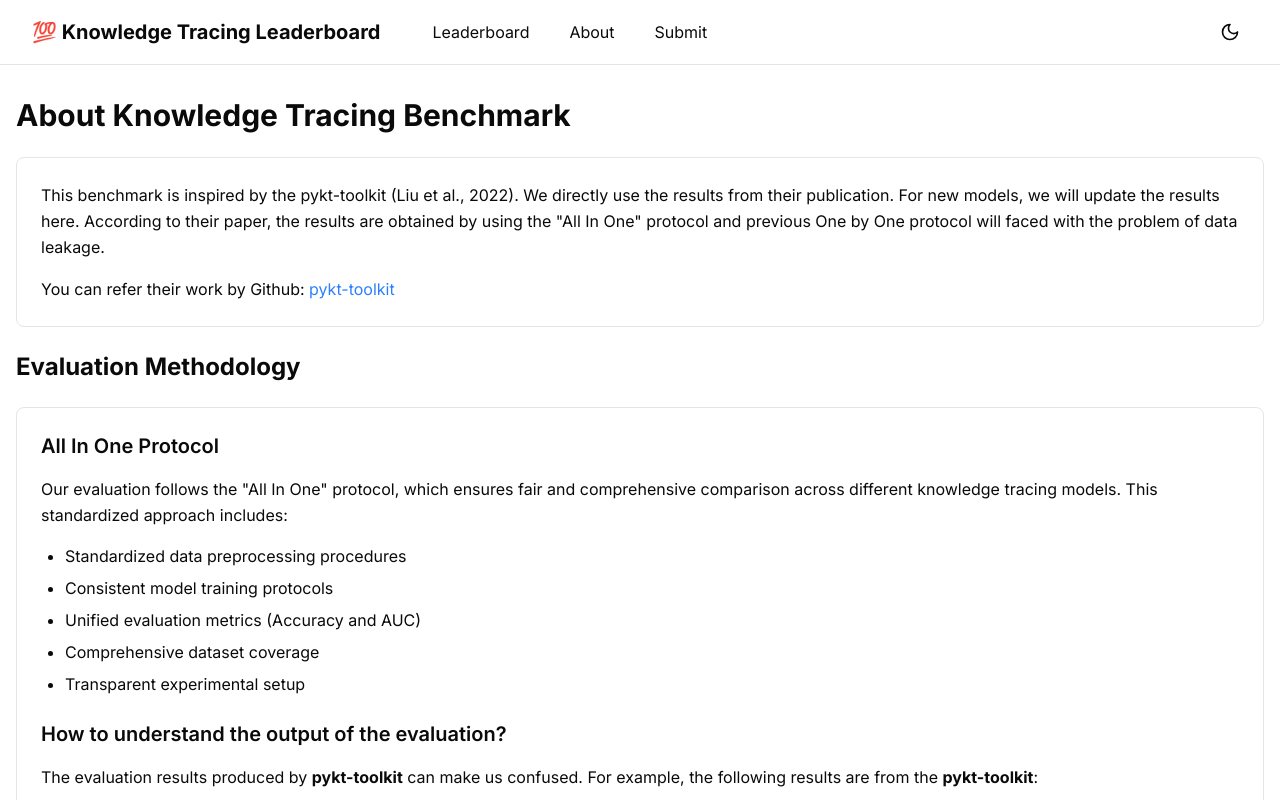
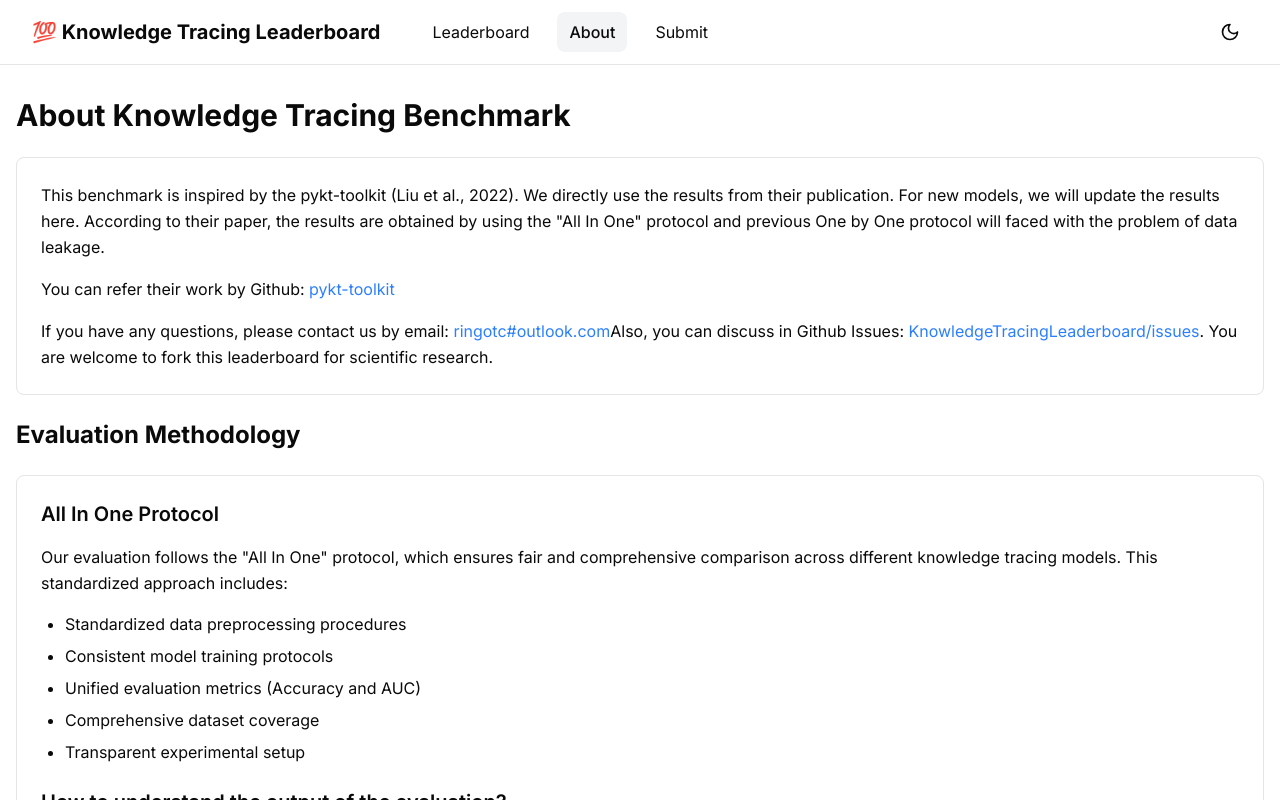
Before and after one commit to RingoTC/KnowledgeTracingLeaderboard, a Next.js app: page /about in a window 1280 px wide. Shown: the top 800 px of the page. Built offline with nearby package versions, Linux system fonts and the light colour scheme.

Commit message:
Enhance Navbar with active link highlighting and update layout structure for consistency

```diff
--- a/src/app/about/page.tsx
+++ b/src/app/about/page.tsx
@@ -22,6 +22,13 @@ export default function AboutPage() {
           </p>
           <p className="leading-relaxed">
             You can refer their work by Github: <a className="text-blue-500 hover:underline" href="https://github.com/pykt-team/pykt-toolkit" target="_blank" rel="noopener noreferrer">pykt-toolkit</a>
+          </p>
+          <p className="leading-relaxed">
+            If you have any questions, please contact us by email: <a className="text-blue-500 hover:underline" href="#" target="_blank" rel="noopener noreferrer">ringotc#outlook.com</a>
+
+            Also, you can discuss in Github Issues: <a className="text-blue-500 hover:underline" href="https://github.com/RingoTC/KnowledgeTracingLeaderboard/issues" target="_blank" rel="noopener noreferrer">KnowledgeTracingLeaderboard/issues</a>.
+
+            You are welcome to fork this leaderboard for scientific research.
           </p>
         </div>
       </section>
--- a/src/app/layout.tsx
+++ b/src/app/layout.tsx
@@ -26,7 +26,7 @@ export default function RootLayout({
           disableTransitionOnChange
         >
           <Navbar />
-          <main className="max-w-10xl mx-auto px-4 py-8">
+          <main className="max-w-7xl mx-auto px-4 py-8">
             {children}
           </main>
         </ThemeProvider>
--- a/src/app/page.tsx
+++ b/src/app/page.tsx
@@ -5,8 +5,8 @@ export default async function Home() {
   const initialData = await getServerSideData();
 
   return (
-    <main className="flex min-h-screen flex-col items-center justify-between p-12">
+    <div className="flex min-h-screen flex-col items-center justify-between">
       <KTLeaderboard initialData={initialData} />
-    </main>
+    </div>
   );
 }
--- a/src/components/kt-leaderboard/index.tsx
+++ b/src/components/kt-leaderboard/index.tsx
@@ -185,7 +185,7 @@ export function KTLeaderboard({ initialData }: KTLeaderboardProps) {
   ), [bestScores, secondBestScores]);
 
   return (
-    <div className="container mx-auto px-2">
+    <div className="space-y-6">
       <div className="mb-12 text-center">
         <h1 className="text-3xl font-bold mb-4">
           <span className="mr-2">💯</span>
--- a/src/components/navbar.tsx
+++ b/src/components/navbar.tsx
@@ -3,9 +3,13 @@
 import Link from "next/link";
 import { useTheme } from "next-themes";
 import { Moon, Sun } from "lucide-react";
+import { usePathname } from "next/navigation";
 
 export function Navbar() {
   const { theme, setTheme } = useTheme();
+  const pathname = usePathname();
+
+  const isActive = (path: string) => pathname === path;
 
   return (
     <nav className="border-b">
@@ -17,13 +21,28 @@ export function Navbar() {
             </Link>
             <div className="hidden md:block ml-10">
               <div className="flex items-baseline space-x-4">
-                <Link href="/" className="px-3 py-2 rounded-md hover:bg-gray-100 dark:hover:bg-gray-800">
+                <Link
+                  href="/"
+                  className={`px-3 py-2 rounded-md hover:bg-gray-100 dark:hover:bg-gray-800 ${
+                    isActive("/") ? "bg-gray-100 dark:bg-gray-800 font-medium" : ""
+                  }`}
+                >
                   Leaderboard
                 </Link>
-                <Link href="/about" className="px-3 py-2 rounded-md hover:bg-gray-100 dark:hover:bg-gray-800">
+                <Link
+                  href="/about"
+                  className={`px-3 py-2 rounded-md hover:bg-gray-100 dark:hover:bg-gray-800 ${
+                    isActive("/about") ? "bg-gray-100 dark:bg-gray-800 font-medium" : ""
+                  }`}
+                >
                   About
                 </Link>
-                <Link href="/submit" className="px-3 py-2 rounded-md hover:bg-gray-100 dark:hover:bg-gray-800">
+                <Link
+                  href="/submit"
+                  className={`px-3 py-2 rounded-md hover:bg-gray-100 dark:hover:bg-gray-800 ${
+                    isActive("/submit") ? "bg-gray-100 dark:bg-gray-800 font-medium" : ""
+                  }`}
+                >
                   Submit
                 </Link>
               </div>
```
